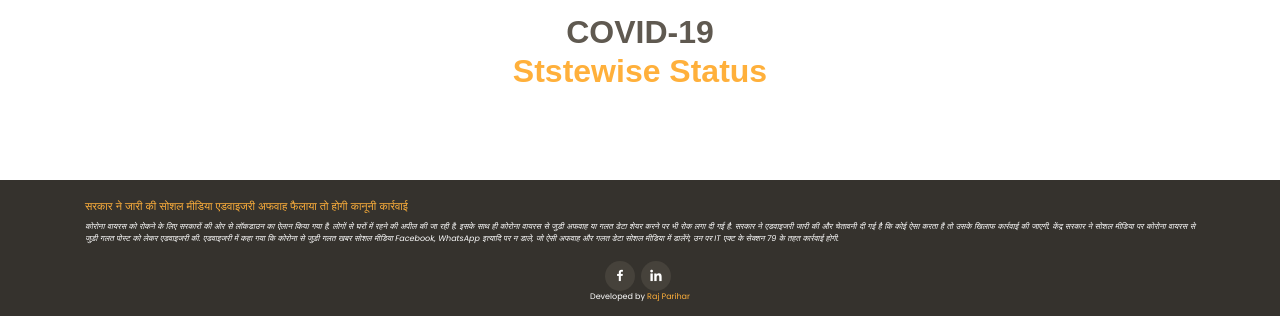
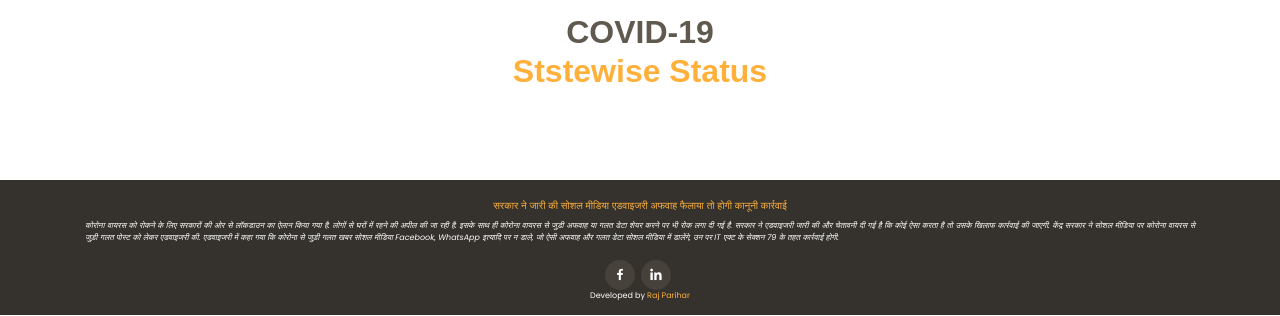
Before and after one commit to RajP7Jowa/krashishakti, a PHP site: page / in a window 1280 px wide. Shown: the part 3210-3526 px from the top of the page. Run offline with PHP 8.4, Linux system fonts and the light colour scheme; some libraries are stand-ins or nearby versions.

Commit message:
Update style.css

```diff
--- a/assets/css/style.css
+++ b/assets/css/style.css
@@ -1495,14 +1495,13 @@ section {
 }
 
 #footer h3 {
-  font-size: 11px;
+  font-size: 10px;
   color: #ffb03b;
   position: relative;
   padding: 0;
   margin: 0 0 8px 0;
-  text-align: justify;  text-justify: inter-word;
-}
-
+  font-weight: 500;
+}
 
 #footer p {
   font-size: 8px;
```
